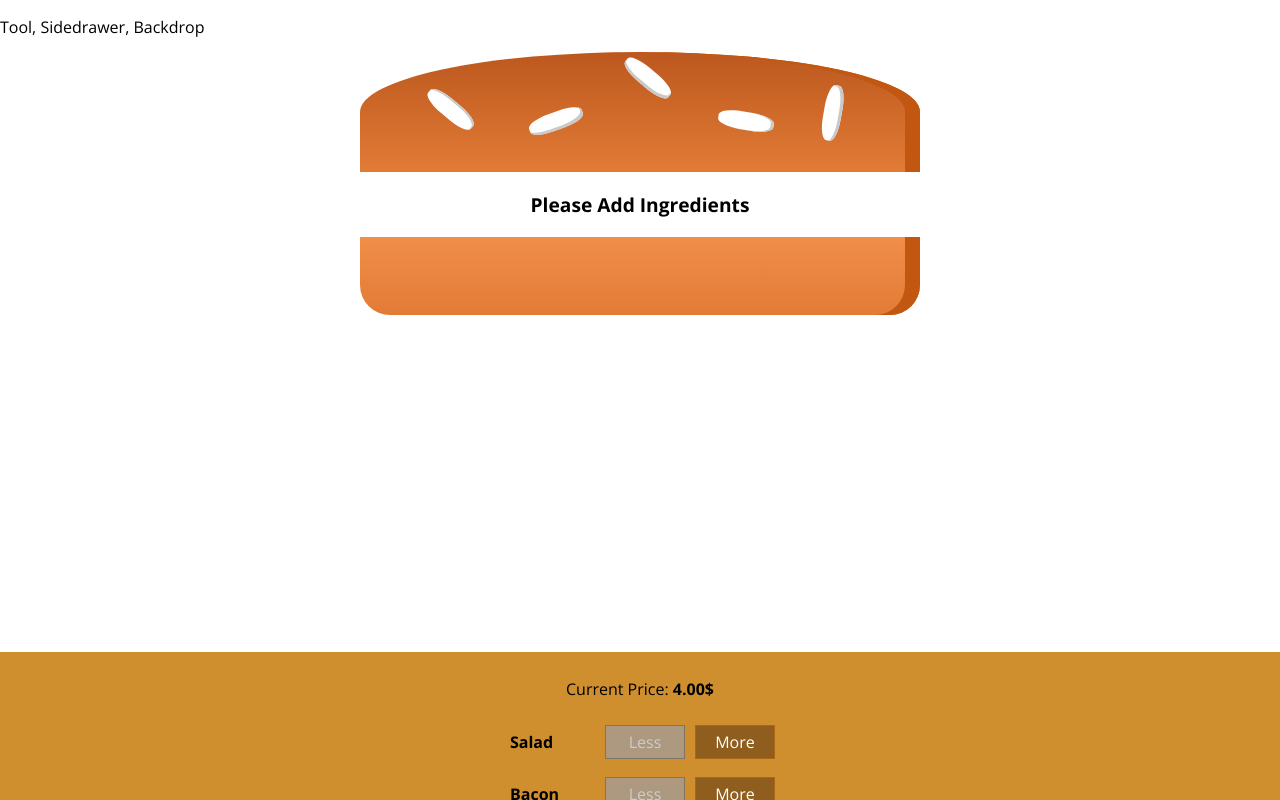
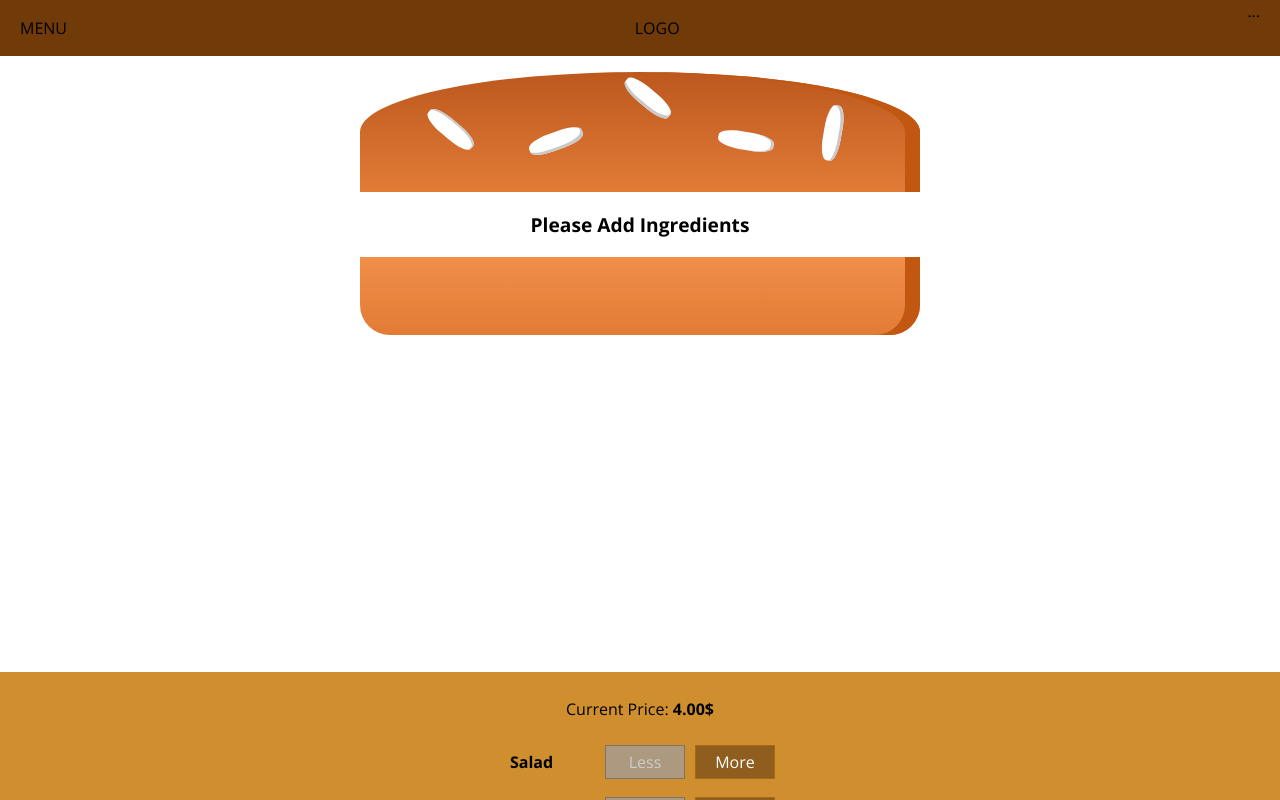
Before and after one commit to panda622/react-burger-app, a React (Create React App) app: page / in a window 1280 px wide. Shown: the top 800 px of the page. Built offline with nearby package versions, Linux system fonts and the light colour scheme.

Commit message:
Add Toolbar component

```diff
--- a/src/components/Layout/Layout.js
+++ b/src/components/Layout/Layout.js
@@ -1,12 +1,13 @@
 import React from "react";
 import Aux from "../../hoc/Aux";
-import classes from './Layout.module.css'
+import classes from "./Layout.module.css";
+import Toolbar from "../../components/Navigation/Toolbar/Toolbar";
 
 const layout = (props) => {
   return (
     <Aux>
-      <div className={classes.Content}>Tool, Sidedrawer, Backdrop</div>
-      <main>{props.children}</main>
+      <Toolbar />
+      <main className={classes.Content}>{props.children}</main>
     </Aux>
   );
 };
--- a/src/components/Layout/Layout.module.css
+++ b/src/components/Layout/Layout.module.css
@@ -1,3 +1,3 @@
 .Content {
-    margin-top: 16px;
+  margin-top: 72px;
 }
--- /dev/null
+++ b/src/components/Navigation/Toolbar/Toolbar.js
@@ -0,0 +1,14 @@
+import React from "react";
+import classes from "./Toolbar.module.css";
+
+const toolbar = (props) => {
+  return (
+    <header className={classes.Toolbar}>
+      <div>MENU</div>
+      <div>LOGO</div>
+      <nav>...</nav>
+    </header>
+  );
+};
+
+export default toolbar;
--- /dev/null
+++ b/src/components/Navigation/Toolbar/Toolbar.module.css
@@ -0,0 +1,18 @@
+.Toolbar {
+  height: 56px;
+  width: 100%;
+  position: fixed;
+  top: 0;
+  left: 0;
+  background-color: #703b09;
+  display: flex;
+  justify-content: space-between;
+  align-items: center;
+  padding: 0 20px;
+  box-sizing: border-box;
+  z-index: 90;
+}
+
+.Toolbar nav {
+  height: 100%;
+}
```
